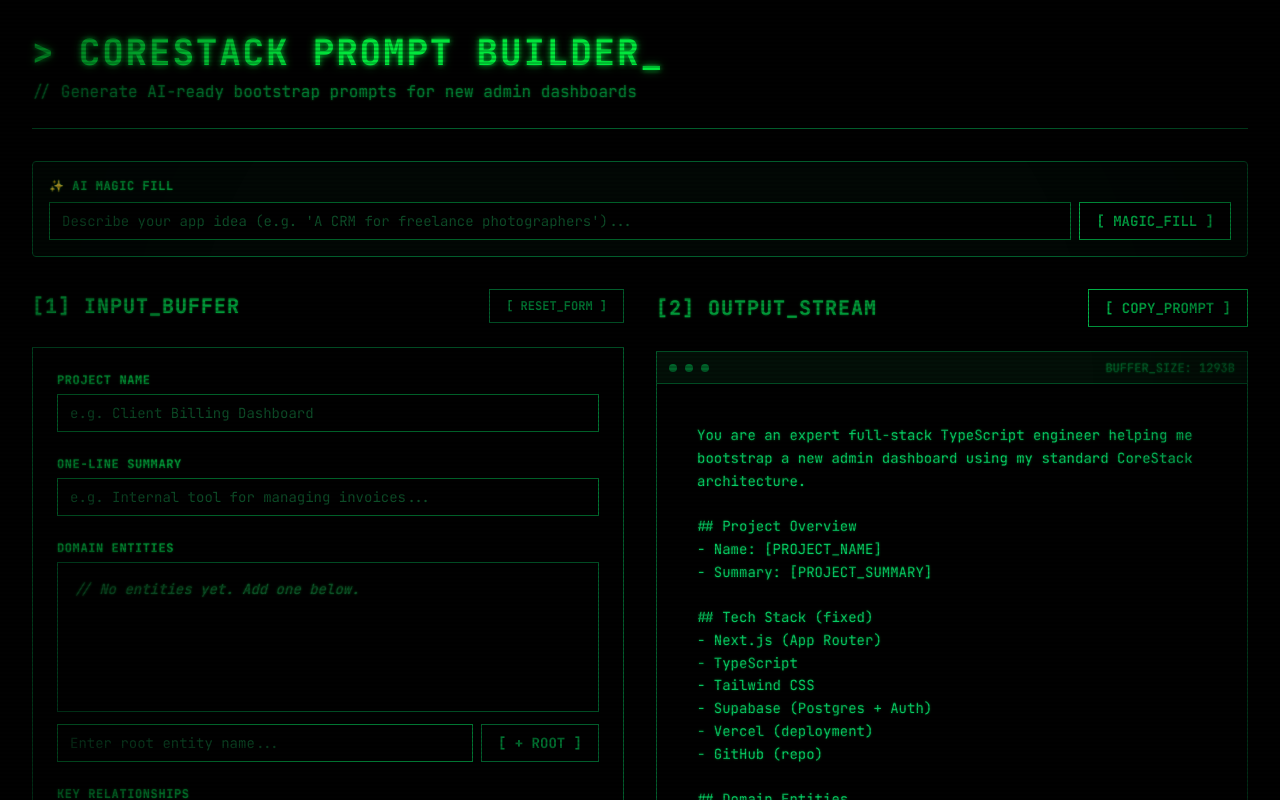
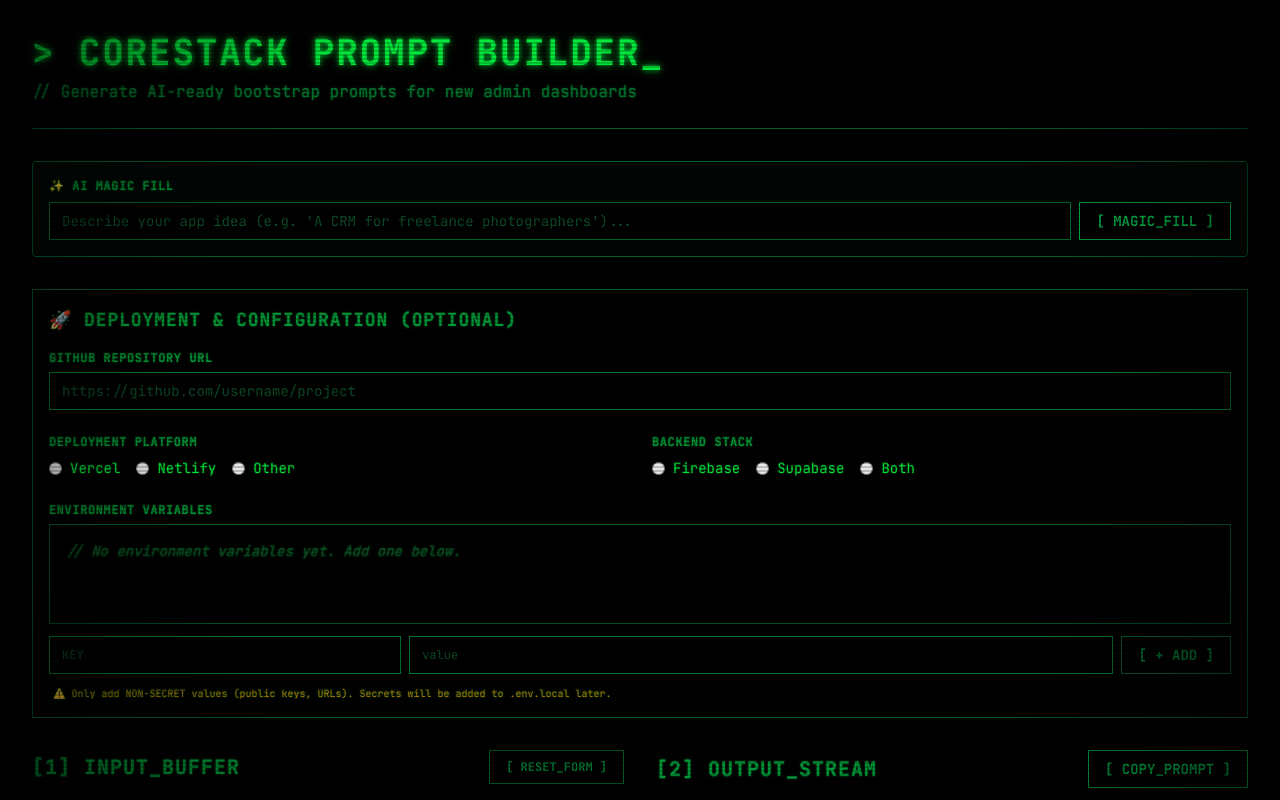
Before and after one commit to PeacockIllustrated/corestack-prompt-builder, a Next.js app: page / in a window 1280 px wide. Shown: the top 800 px of the page. Built offline with nearby package versions, Linux system fonts and the light colour scheme.

Commit message:
feat: add deployment and environment configuration section

```diff
--- a/app/page.tsx
+++ b/app/page.tsx
@@ -12,6 +12,7 @@ import { TagInput } from "@/components/ui/TagInput";
 import { ListInput } from "@/components/ui/ListInput";
 import { FlowBuilder } from "@/components/ui/FlowBuilder";
 import { EntityTree, EntityNode } from "@/components/ui/EntityTree";
+import { EnvVarInput, EnvVar } from "@/components/ui/EnvVarInput";
 
 export default function Home() {
   const [formData, setFormData] = useState<ProjectData>({
@@ -21,6 +22,10 @@ export default function Home() {
     relationships: [],
     flows: [],
     notes: "",
+    githubRepo: "",
+    deploymentPlatform: "",
+    backendStack: "",
+    envVars: [],
   });
 
   const [prompt, setPrompt] = useState("");
@@ -46,6 +51,10 @@ export default function Home() {
 
   const handleEntitiesChange = (nodes: EntityNode[]) => {
     setFormData((prev) => ({ ...prev, entities: nodes }));
+  };
+
+  const handleEnvVarsChange = (envVars: EnvVar[]) => {
+    setFormData((prev) => ({ ...prev, envVars }));
   };
 
   const handleCopy = async () => {
@@ -133,6 +142,69 @@ export default function Home() {
             >
               {isGenerating ? "[ PROCESSING... ]" : "[ MAGIC_FILL ]"}
             </Button>
+          </div>
+        </section>
+
+        {/* Deployment Configuration Section */}
+        <section className="border border-green-800 bg-black/50 p-4">
+          <h2 className="text-lg font-bold uppercase text-green-600 mb-4">🚀 Deployment & Configuration (Optional)</h2>
+          <div className="space-y-6">
+            <div>
+              <Label htmlFor="githubRepo">GitHub Repository URL</Label>
+              <Input
+                id="githubRepo"
+                name="githubRepo"
+                placeholder="https://github.com/username/project"
+                value={formData.githubRepo}
+                onChange={handleChange}
+              />
+            </div>
+
+            <div className="grid grid-cols-1 md:grid-cols-2 gap-6">
+              <div>
+                <Label>Deployment Platform</Label>
+                <div className="flex gap-4 mt-2">
+                  {["Vercel", "Netlify", "Other"].map((platform) => (
+                    <label key={platform} className="flex items-center gap-2 cursor-pointer">
+                      <input
+                        type="radio"
+                        name="deploymentPlatform"
+                        value={platform}
+                        checked={formData.deploymentPlatform === platform}
+                        onChange={handleChange}
+                        className="accent-green-600"
+                      />
+                      <span className="text-sm font-mono">{platform}</span>
+                    </label>
+                  ))}
+                </div>
+              </div>
+
+              <div>
+                <Label>Backend Stack</Label>
+                <div className="flex gap-4 mt-2">
+                  {["Firebase", "Supabase", "Both"].map((backend) => (
+                    <label key={backend} className="flex items-center gap-2 cursor-pointer">
+                      <input
+                        type="radio"
+                        name="backendStack"
+                        value={backend}
+                        checked={formData.backendStack === backend}
+                        onChange={handleChange}
+                        className="accent-green-600"
+                      />
+                      <span className="text-sm font-mono">{backend}</span>
+                    </label>
+                  ))}
+                </div>
+              </div>
+            </div>
+
+            <EnvVarInput
+              label="Environment Variables"
+              value={formData.envVars || []}
+              onChange={handleEnvVarsChange}
+            />
           </div>
         </section>
 
--- /dev/null
+++ b/components/ui/EnvVarInput.tsx
@@ -0,0 +1,119 @@
+import React, { useState } from "react";
+import { Label } from "./Label";
+import { Input } from "./Input";
+import { Button } from "./Button";
+
+export interface EnvVar {
+    id: string;
+    key: string;
+    value: string;
+}
+
+interface EnvVarInputProps {
+    label: string;
+    value: EnvVar[];
+    onChange: (envVars: EnvVar[]) => void;
+}
+
+export const EnvVarInput: React.FC<EnvVarInputProps> = ({
+    label,
+    value,
+    onChange,
+}) => {
+    const [newKey, setNewKey] = useState("");
+    const [newValue, setNewValue] = useState("");
+
+    const handleAdd = () => {
+        if (!newKey.trim()) return;
+
+        onChange([
+            ...value,
+            {
+                id: Math.random().toString(36).substr(2, 9),
+                key: newKey.trim(),
+                value: newValue.trim(),
+            },
+        ]);
+        setNewKey("");
+        setNewValue("");
+    };
+
+    const handleRemove = (id: string) => {
+        onChange(value.filter((item) => item.id !== id));
+    };
+
+    const handleKeyDown = (e: React.KeyboardEvent) => {
+        if (e.key === "Enter") {
+            e.preventDefault();
+            handleAdd();
+        }
+    };
+
+    return (
+        <div className="space-y-3">
+            <Label>{label}</Label>
+
+            <div className="border border-green-800 bg-black p-2 min-h-[100px] max-h-[200px] overflow-y-auto custom-scrollbar">
+                {value.length === 0 ? (
+                    <div className="text-green-900 text-sm italic p-2">
+            // No environment variables yet. Add one below.
+                    </div>
+                ) : (
+                    <div className="space-y-2">
+                        {/* Header */}
+                        <div className="grid grid-cols-[1fr_2fr_auto] gap-2 pb-1 border-b border-green-800 text-xs text-green-600 font-mono">
+                            <div>KEY</div>
+                            <div>VALUE</div>
+                            <div className="w-12"></div>
+                        </div>
+
+                        {/* Rows */}
+                        {value.map((item) => (
+                            <div
+                                key={item.id}
+                                className="grid grid-cols-[1fr_2fr_auto] gap-2 items-center group"
+                            >
+                                <div className="font-mono text-xs text-green-400 truncate">
+                                    {item.key}
+                                </div>
+                                <div className="font-mono text-xs text-green-500 truncate">
+                                    {item.value}
+                                </div>
+                                <button
+                                    onClick={() => handleRemove(item.id)}
+                                    className="text-xs text-green-800 hover:text-red-500 opacity-0 group-hover:opacity-100 transition-opacity px-2"
+                                >
+                                    [DEL]
+                                </button>
+                            </div>
+                        ))}
+                    </div>
+                )}
+            </div>
+
+            <div className="grid grid-cols-[1fr_2fr_auto] gap-2">
+                <Input
+                    placeholder="KEY"
+                    value={newKey}
+                    onChange={(e) => setNewKey(e.target.value)}
+                    onKeyDown={handleKeyDown}
+                    className="text-xs font-mono uppercase"
+                />
+                <Input
+                    placeholder="value"
+                    value={newValue}
+                    onChange={(e) => setNewValue(e.target.value)}
+                    onKeyDown={handleKeyDown}
+                    className="text-xs font-mono"
+                />
+                <Button type="button" onClick={handleAdd} variant="secondary">
+                    [ + ADD ]
+                </Button>
+            </div>
+
+            <p className="text-[10px] text-yellow-600 mt-1 px-1">
+                ⚠️ Only add NON-SECRET values (public keys, URLs). Secrets will be added to .env.local later.
+            </p>
+        </div>
+    );
+};
--- a/lib/buildPrompt.ts
+++ b/lib/buildPrompt.ts
@@ -1,4 +1,5 @@
 import { EntityNode } from "@/components/ui/EntityTree";
+import { EnvVar } from "@/components/ui/EnvVarInput";
 
 export interface ProjectData {
   projectName: string;
@@ -7,19 +8,12 @@ export interface ProjectData {
   relationships: string[];
   flows: string[];
   notes: string;
+  githubRepo?: string;
+  deploymentPlatform?: string;
+  backendStack?: string;
+  envVars?: EnvVar[];
 }
 
-export function generatePrompt(data: ProjectData): string {
-  const {
-    projectName,
-    projectSummary,
-    entities,
-    relationships,
-    flows,
-    notes,
-  } = data;
-
-  // Helper to format the entity tree recursively
 const formatEntityTree = (nodes: EntityNode[], depth = 0): string => {
   if (nodes.length === 0) return "";
 
@@ -30,7 +24,39 @@ export function generatePrompt(data: ProjectData): string {
   }).join("");
 };
 
-  // Helper to handle empty fields
+const formatEnvVarsTable = (envVars: Array<{ key: string; value: string }>): string => {
+  if (envVars.length === 0) return "";
+
+  const header = "| Key                    | Value                     |\n|------------------------|---------------------------|";
+  const rows = envVars.map(({ key, value }) => {
+    const paddedKey = key.padEnd(22);
+    const paddedValue = value.padEnd(25);
+    return `| ${paddedKey} | ${paddedValue} |`;
+  }).join("\n");
+
+  return `${header}\n${rows}`;
+};
+
+const getDeploymentInstructions = (platform?: string): string => {
+  if (!platform) return "";
+
+  switch (platform.toLowerCase()) {
+    case "vercel":
+      return `1. Connect the GitHub repository to Vercel
+2. Configure environment variables in Vercel dashboard
+3. Deploy from main branch`;
+    case "netlify":
+      return `1. Link GitHub repository to Netlify
+2. Add environment variables in Netlify UI
+3. Deploy from main branch`;
+    default:
+      return `1. Set up CI/CD pipeline for your platform
+2. Configure environment variables
+3. Deploy from main branch`;
+  }
+};
+
+export function generatePrompt(data: ProjectData): string {
   const formatSection = (content: string | string[] | EntityNode[]) => {
     if (Array.isArray(content)) {
       if (content.length === 0) return "(none)";
@@ -46,55 +72,43 @@ export function generatePrompt(data: ProjectData): string {
     return (content as string).trim() ? (content as string).trim() : "(none)";
   };
 
-  return `You are an expert full-stack TypeScript engineer helping me bootstrap a new admin dashboard using my standard CoreStack architecture.
+  const deploymentSection = data.githubRepo ? `
 
-## Project Overview
-- Name: ${projectName || "[PROJECT_NAME]"}
-- Summary: ${projectSummary || "[PROJECT_SUMMARY]"}
+## Deployment Configuration
 
-## Tech Stack (fixed)
-- Next.js (App Router)
-- TypeScript
-- Tailwind CSS
-- Supabase (Postgres + Auth)
-- Vercel (deployment)
-- GitHub (repo)
+Target Repository: ${data.githubRepo}
+${data.deploymentPlatform ? `Deployment Platform: ${data.deploymentPlatform}` : ""}
+
+${data.backendStack ? `Backend Stack: ${data.backendStack}` : ""}
+
+${data.envVars && data.envVars.length > 0 ? `Environment Variables:
+${formatEnvVarsTable(data.envVars)}
+
+⚠️ Note: Secret keys should be added to .env.local after deployment
+` : ""}
+${data.deploymentPlatform ? `Setup Instructions:
+${getDeploymentInstructions(data.deploymentPlatform)}` : ""}
+` : "";
+
+  return `# CoreStack Bootstrap Prompt
+
+Project Name: ${data.projectName || "(untitled)"}
+Summary: ${data.projectSummary || "(no summary)"}
+${deploymentSection}
+## Tech Stack (Non-Negotiable)
+- Next.js 15 (App Router, TypeScript, Tailwind)
+- ${data.backendStack || "Firebase + Supabase + Clerk"}
 
 ## Domain Entities
-${formatSection(entities)}
+${formatSection(data.entities)}
 
 ## Key Relationships
-${formatSection(relationships)}
+${formatSection(data.relationships)}
 
 ## Core MVP Flows
-${formatSection(flows)}
+${formatSection(data.flows)}
 
 ## Special Requirements / Notes
-${formatSection(notes)}
-
----
-
-# Your Task
-
-1. Scaffold a reusable admin dashboard shell:
-   - Public routes under \`app/\` (/, /auth/login)
-   - Authenticated area under \`app/app/*\`
-   - Protected layout with sidebar + topbar
-2. Use Supabase Auth with email/password for login.
-3. Use Tailwind for all styling, with clean, minimal UI.
-4. Keep dependencies minimal and mainstream (no extra UI libraries).
-5. Do **not** build CRUD pages yet – only the shell and auth.
-
-# Output Format
-1. Propose the folder/file structure.
-2. Provide \`package.json\`, Tailwind config, PostCSS config, tsconfig, next.config.
-3. Provide full code for:
-   - \`app/layout.tsx\`
-   - \`app/page.tsx\`
-   - \`app/auth/login/page.tsx\`
-   - \`app/app/layout.tsx\`
-   - \`app/app/page.tsx\`
-   - Supabase client/server helpers in \`lib/\`.
-4. Briefly explain how everything fits together.
+${formatSection(data.notes)}
 `;
 }
```
Lines whose indentation alone changed are shown as unchanged.
